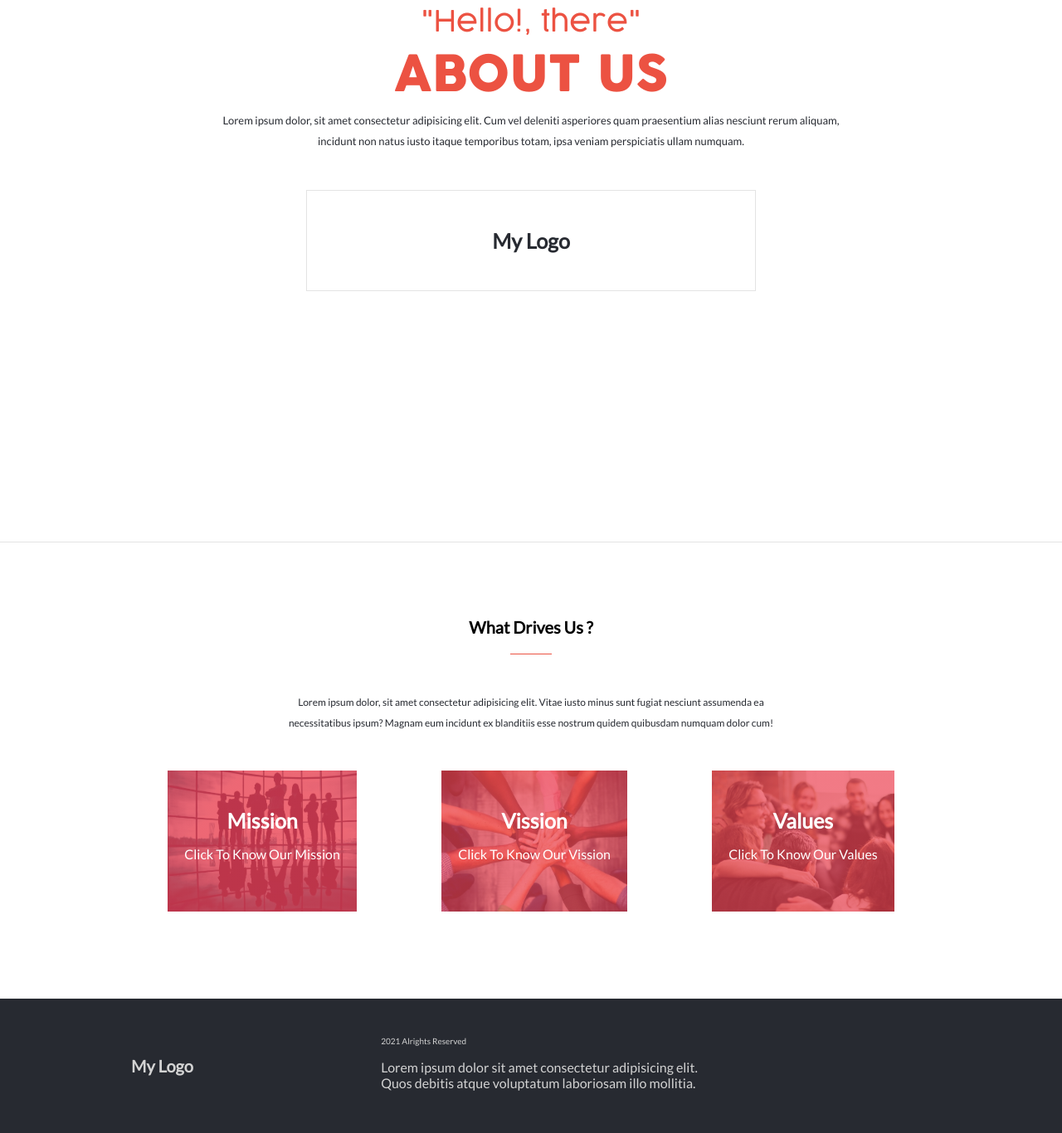
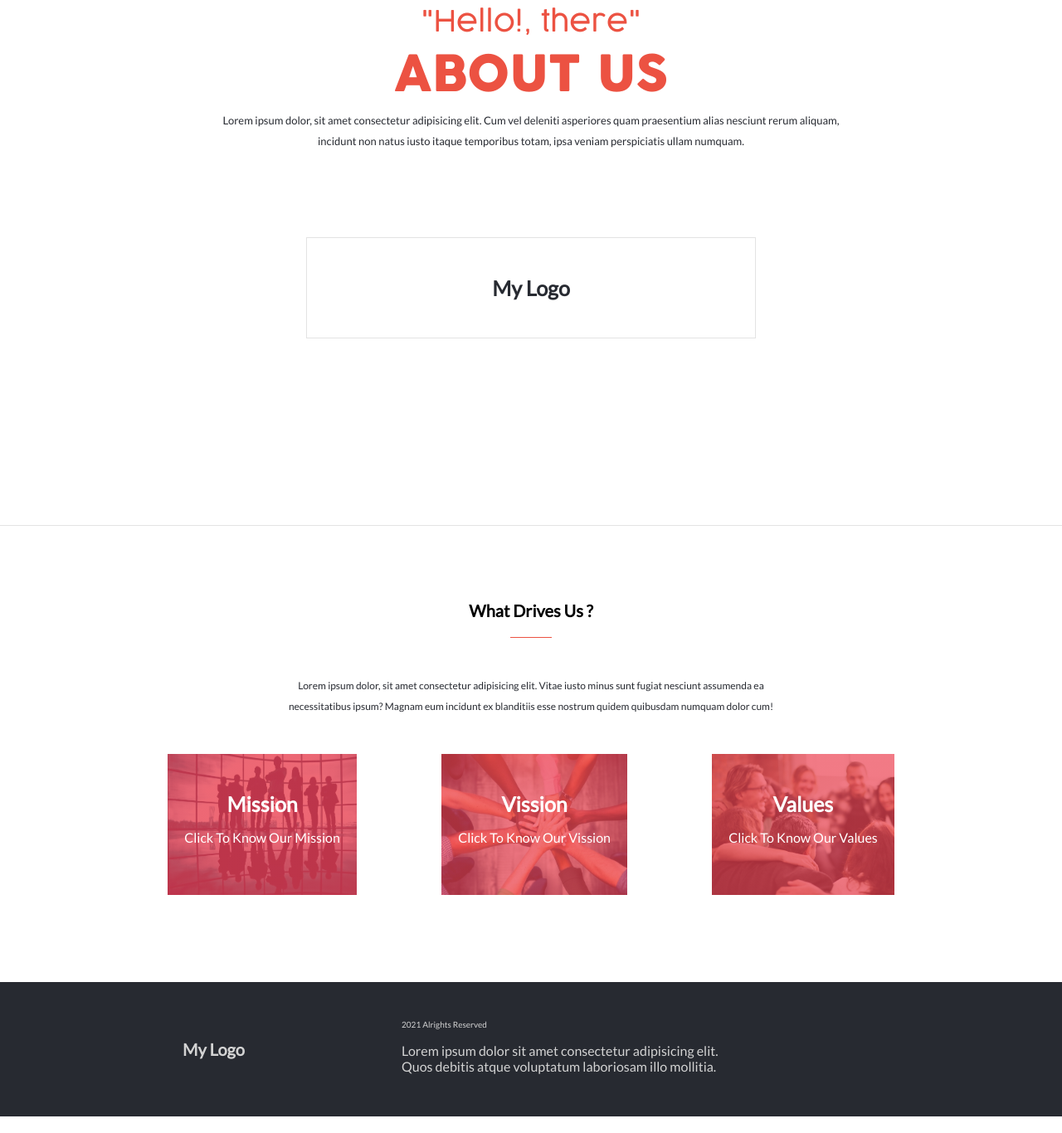
Before and after one commit to elassis/capstone_module_1, a plain HTML site: page about.html in a window 1280 px wide. Shown: the part 168-1534 px from the top of the page at 83% size. Drawn offline with Linux system fonts and the light colour scheme.

Commit message:
fixing services title

```diff
--- a/style.css
+++ b/style.css
@@ -508,7 +508,8 @@ box-shadow: 0px 1px 15px -1px rgba(141, 135, 135, 0.75);
     }
     .service-title {
         width: 60%;
-        margin:0;
+        display: block;
+        margin: auto;
     }
 
     .service-text {
@@ -565,11 +566,12 @@ box-shadow: 0px 1px 15px -1px rgba(141, 135, 135, 0.75);
 
     .about-header{
         align-items: center;
-        padding:80px 40px;
+        padding:80px 40px 60px 40px;
     }
 
     .about-logo{
         width: 45%;
+        margin-top: 90px;
     }
 
     .values{
@@ -600,7 +602,7 @@ box-shadow: 0px 1px 15px -1px rgba(141, 135, 135, 0.75);
 
     .footer-about {
         display: block;
-        padding: 35px 138px;
+        padding: 35px 200px;
     }
     .second-part{
         display: block;
```
